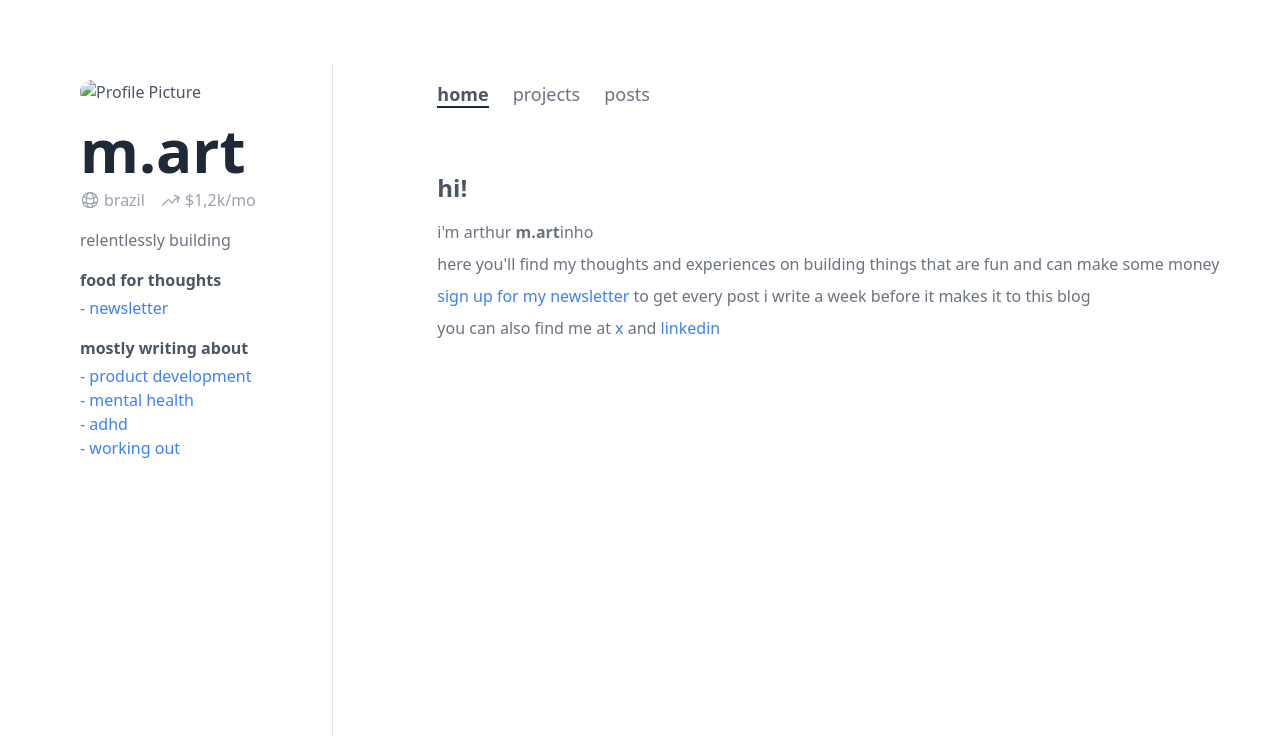
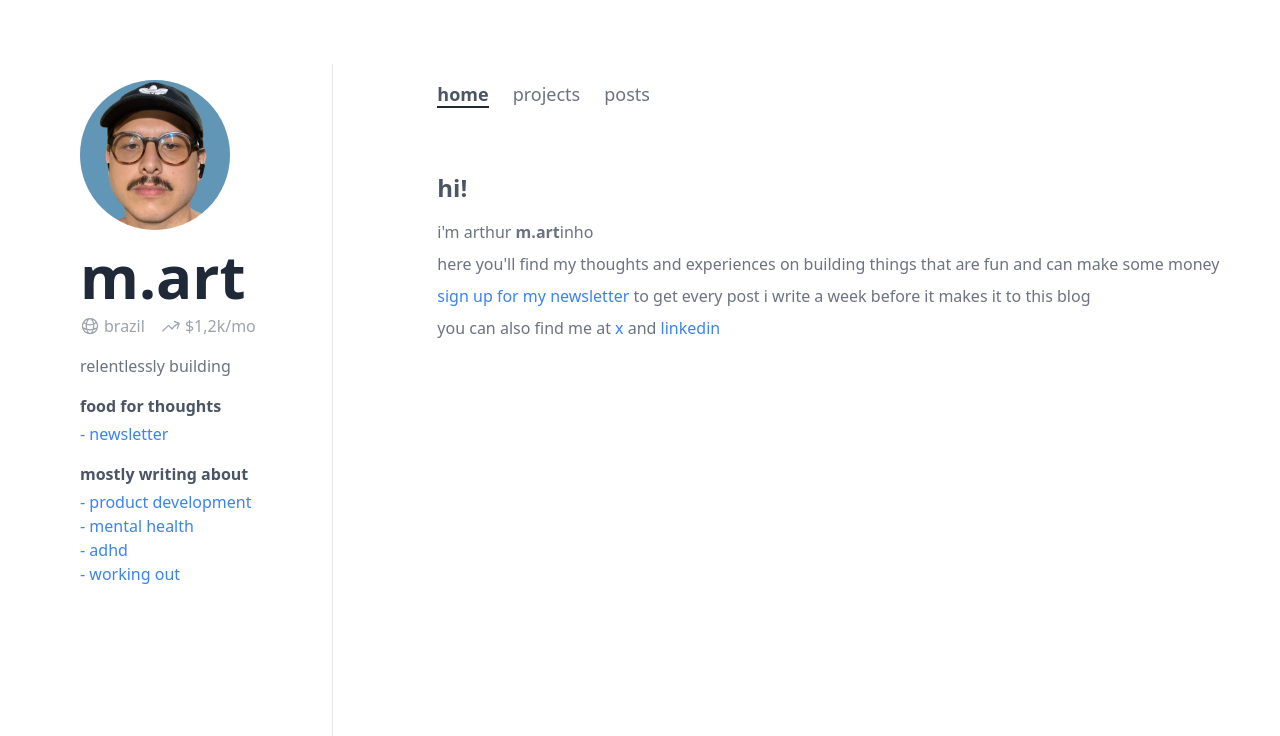
Before and after one commit to m-artinho/m-artinho, a plain HTML site: page index.html in a window 1280 px wide. Drawn offline with nearby package versions, Linux system fonts and the light colour scheme; the site is published under a folder, as on GitHub Pages, so addresses that start at the root find nothing.

Commit message:
Update index.html

```diff
--- a/index.html
+++ b/index.html
@@ -19,7 +19,7 @@
     <div class="grid grid-cols-12 gap-4">
       <aside class="col-span-3">
         <div class="flex flex-col items-start text-left ml-16">
-          <img src="/m-artinho/assets/profilepic2.png" alt="Profile Picture" class="rounded-full mb-4 object-cover" style="width: 150px;">
+          <img src="assets/profilepic2.png" alt="Profile Picture" class="rounded-full mb-4 object-cover" style="width: 150px;">
           <h1 class="text-6xl font-bold mb-2 text-gray-800">m.<span class="font-extrabold">art</span></h1>
           <p class="text-gray-400 flex items-center">
             <span class="flex items-center">
```
